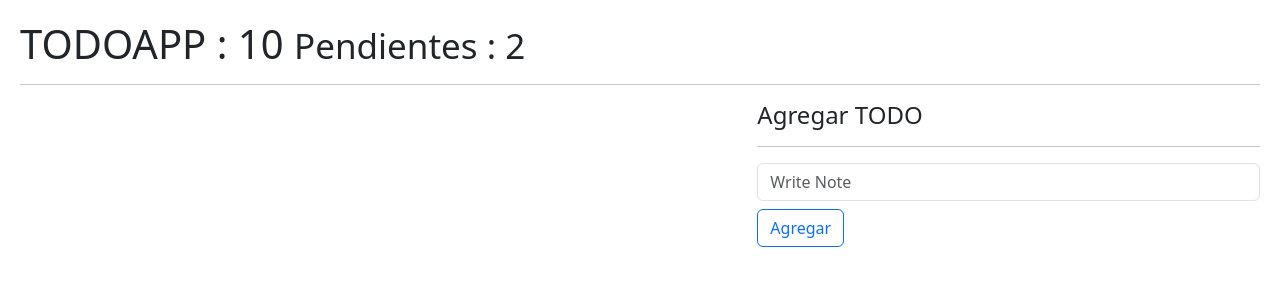
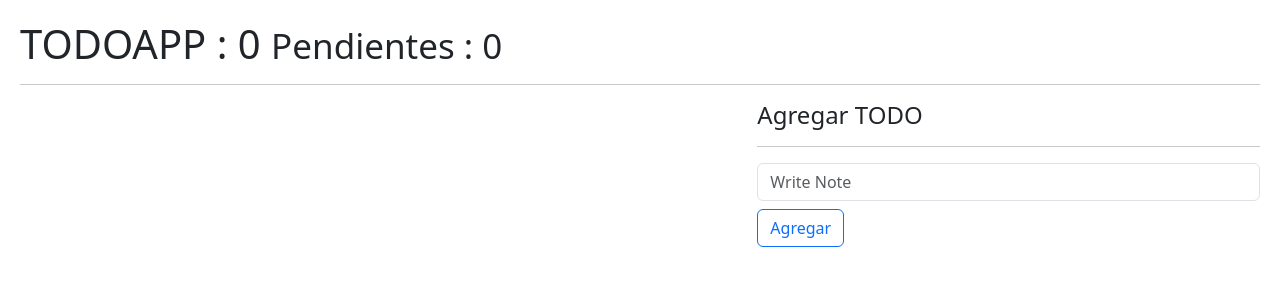
Before and after one commit to Devsaga12/01-Hook-App, a React (Vite) app: page / in a window 1280 px wide. Shown: the top 300 px of the page. Built offline with nearby package versions, Linux system fonts and the light colour scheme.

Commit message:
code :clear

```diff
--- a/src/08-useReducer/TodoApp.jsx
+++ b/src/08-useReducer/TodoApp.jsx
@@ -1,60 +1,22 @@
-import { useEffect, useReducer } from "react";
-import { todoReducer } from "./todoReduce";
+import { useTodo } from "../Hooks";
 import { TodoList } from "./TodoList";
 import { AddTodo } from "./AddTodo";
 
-const initState = [
-  // {
-  //   id: new Date().getTime(),
-  //   description: " Recolectar la piedra del alma",
-  //   done: false,
-  // },
-];
-
-const init = () => {
-  return JSON.parse(localStorage.getItem("todos")) || [];
-};
 export const TodoApp = () => {
-  const [todos, dispatch] = useReducer(todoReducer, initState, init);
-
-  useEffect(() => {
-    localStorage.setItem("todos", JSON.stringify(todos));
-  }, [todos]);
-
-  const handleNewTodo = (todos) => {
-    const action = {
-      type: "[TODO] Add Todo",
-      payload: todos,
-    };
-    dispatch(action);
-  };
-
-  const handleDeleteTodo = (id) => {
-    dispatch({
-      type: "[TODO] Remove Todo",
-      payload: id,
-    });
-  };
-
-  const handleToggleTodo =(id)=>{
-    dispatch({
-      type:"[TODO] Toggle Todo",
-      payload:id
-    })
-
-  }
+  const { todos,todosCount,pendingTodoCount, handleDeleteTodo, handleNewTodo, handleToggleTodo } =
+    useTodo();
   return (
     <>
       <h1>
-        TODOAPP : 10 <small>Pendientes : 2</small>
+        TODOAPP : {todosCount} <small>Pendientes : {pendingTodoCount }</small>
       </h1>
       <hr />
       <div className="row">
         <div className="col-7">
           <TodoList
-          todos={todos}
-          onDeleteTodo={handleDeleteTodo}
-          onToggleTodo={handleToggleTodo}
+            todos={todos}
+            onDeleteTodo={handleDeleteTodo}
+            onToggleTodo={handleToggleTodo}
           />
         </div>
 
--- a/src/Hooks/index.js
+++ b/src/Hooks/index.js
@@ -4,3 +4,4 @@
 export * from './usesCounter';
 export * from './useFetch';
 export * from './useForm';
+export * from './useTodo'
--- /dev/null
+++ b/src/Hooks/useTodo.js
@@ -0,0 +1,46 @@
+import { useEffect, useReducer } from "react";
+import { todoReducer } from "../08-useReducer/todoReduce";
+
+const initState = [];
+
+const init = () => {
+  return JSON.parse(localStorage.getItem("todos")) || [];
+};
+
+export const useTodo = () => {
+  const [todos, dispatch] = useReducer(todoReducer, [], init);
+
+  useEffect(() => {
+    localStorage.setItem("todos", JSON.stringify(todos));
+  }, [todos]);
+
+  const handleNewTodo = (todos) => {
+    const action = {
+      type: "[TODO] Add Todo",
+      payload: todos,
+    };
+    dispatch(action);
+  };
+
+  const handleDeleteTodo = (id) => {
+    dispatch({
+      type: "[TODO] Remove Todo",
+      payload: id,
+    });
+  };
+
+  const handleToggleTodo = (id) => {
+    dispatch({
+      type: "[TODO] Toggle Todo",
+      payload: id,
+    });
+  };
+  return {
+    todos,
+    todosCount: todos.length,
+    pendingTodoCount: todos.filter((todos) => !todos.done).length,
+    handleNewTodo,
+    handleDeleteTodo,
+    handleToggleTodo,
+  };
+};
```
